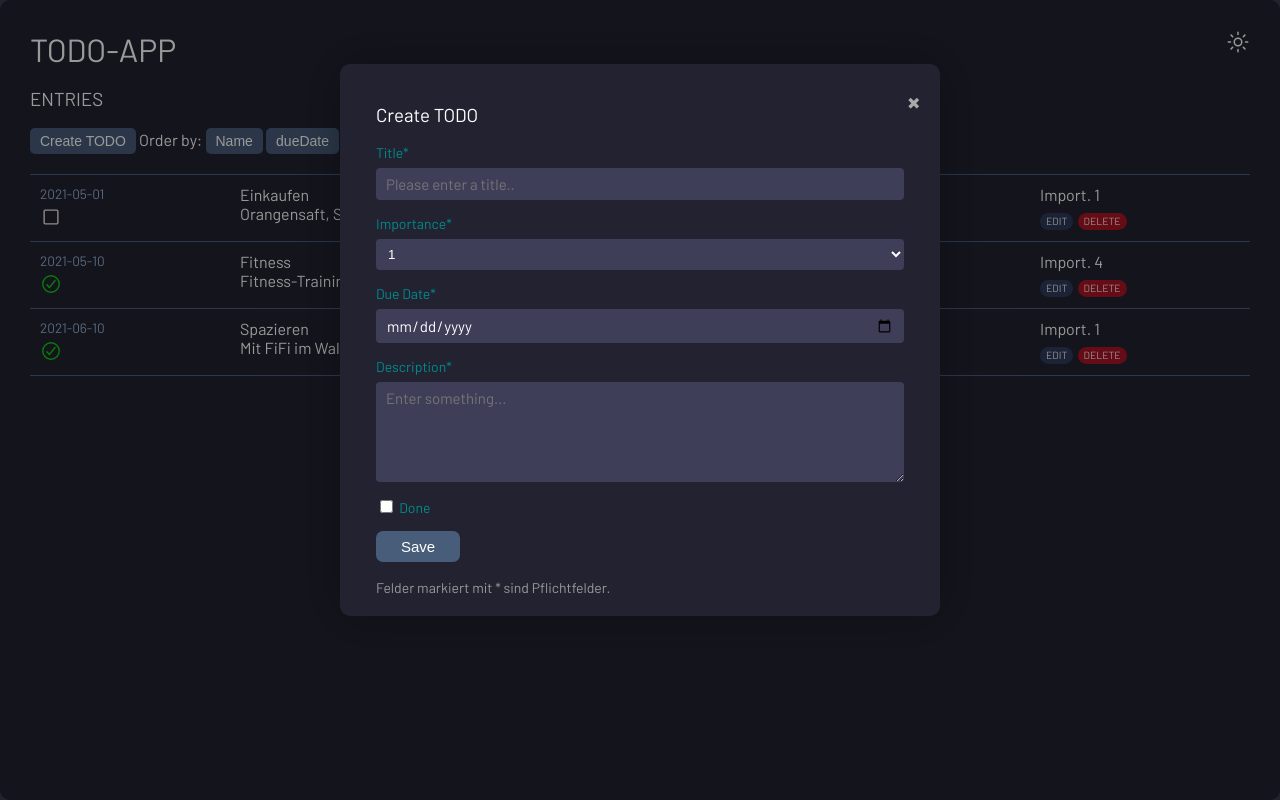
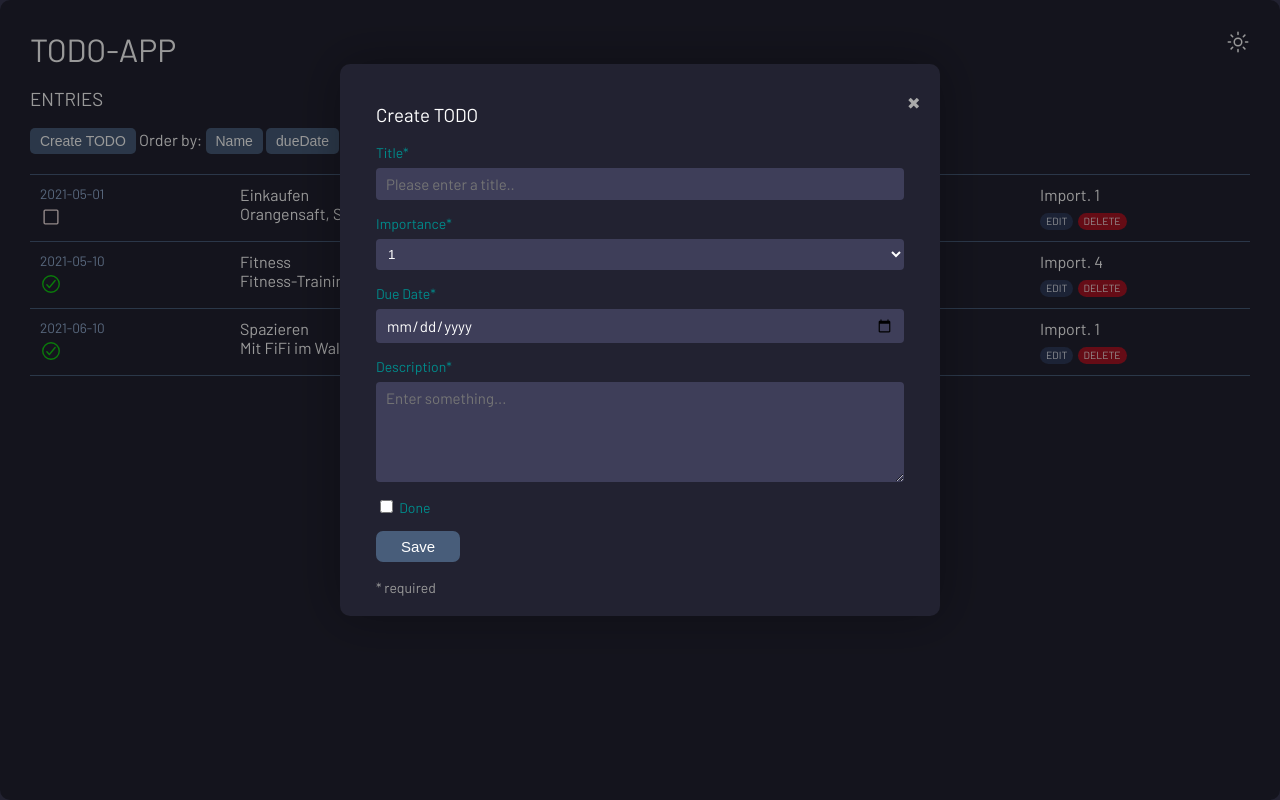
Before and after one commit to almirhodzicost/projekt-1, a website with bundled scripts: page source/public/index.html in a window 1280 px wide. Both pictures are taken after a click on the button "Create TODO". Built offline with nearby package versions, Linux system fonts and the light colour scheme.

Commit message:
Update index.html

```diff
--- a/source/public/index.html
+++ b/source/public/index.html
@@ -128,7 +128,7 @@
                     <!--<div class="form-group-actions" id="updateButtonDiv">
                         <input type="submit" class="btn-xl btn-primary" id="updateItemButton" value="Update">
                     </div>-->
-                    <small class="form-hint">Felder markiert mit * sind Pflichtfelder.</small>
+                    <small class="form-hint">* required</small>
                 </form>
             </div>
         </div>
```
